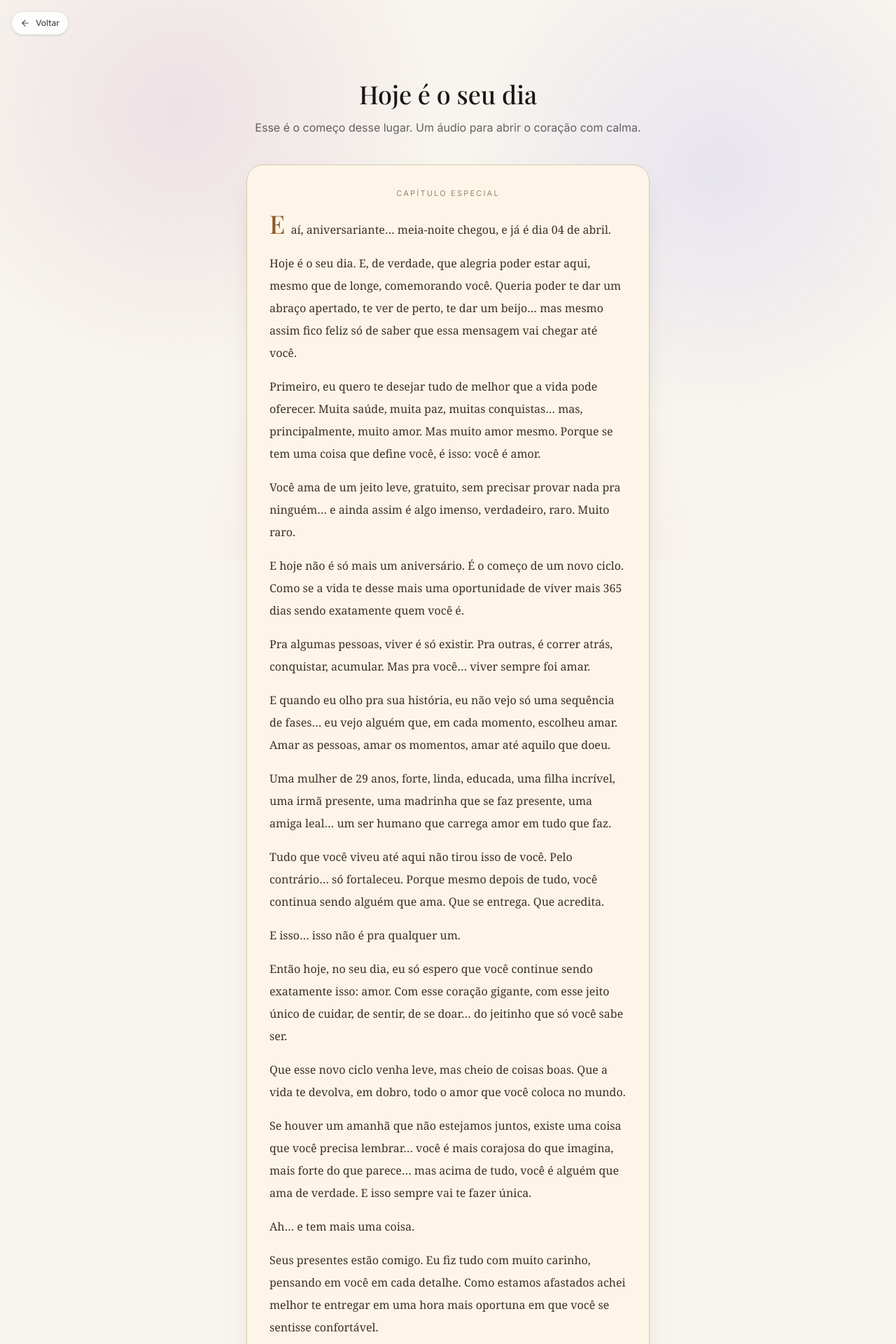
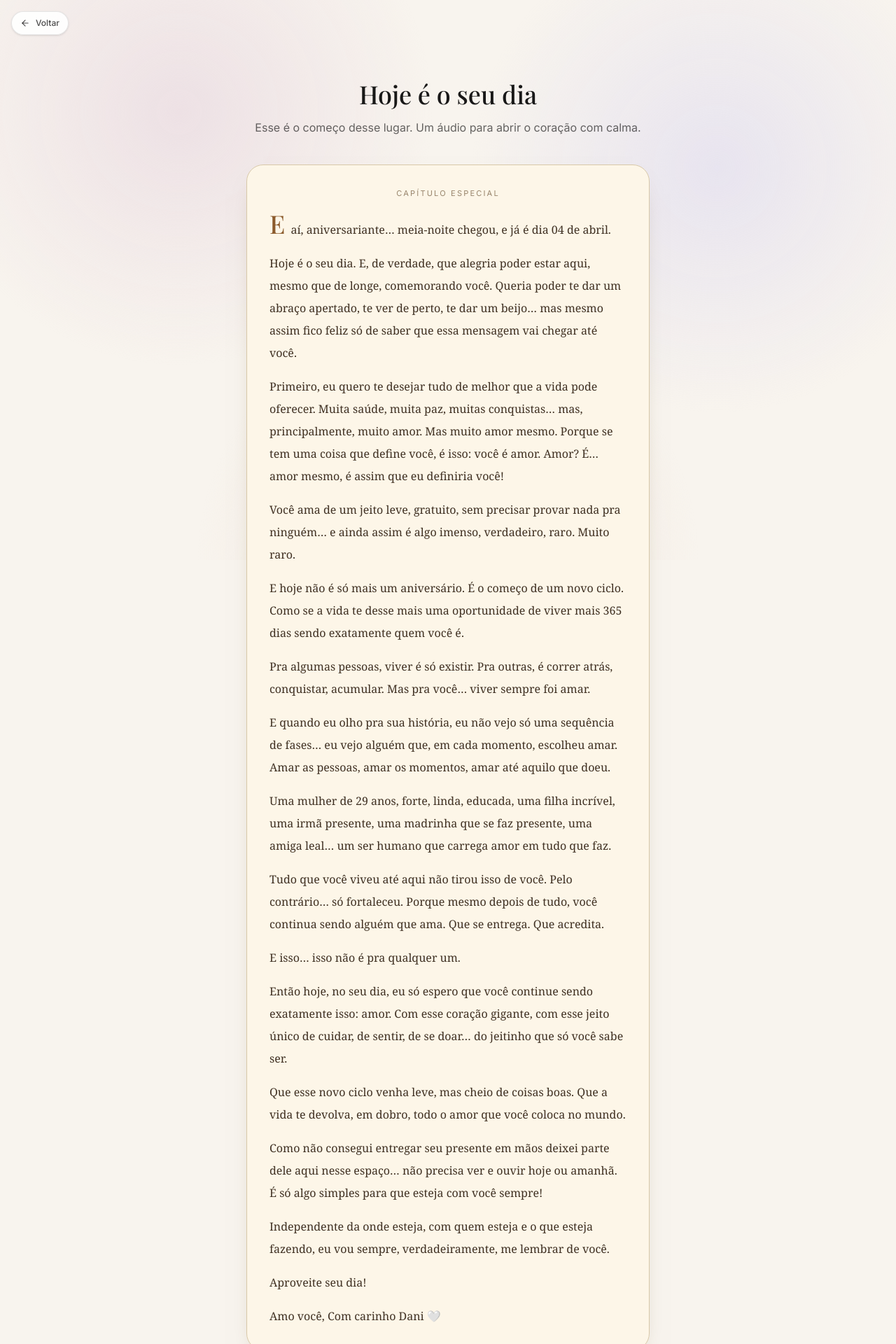
Before and after one commit to danielFrancafatecspLabs/projects-new, a React (Vite) app: page /intro in a window 1280 px wide. Shown: the top 1920 px of the page at 70% size. Built offline with nearby package versions, Linux system fonts and the light colour scheme.

Commit message:
Update intro message text

```diff
--- a/src/pages/IntroAudioScreen.tsx
+++ b/src/pages/IntroAudioScreen.tsx
@@ -8,7 +8,7 @@ const birthdayMessage = `E aí, aniversariante… meia-noite chegou, e já é di
 
 Hoje é o seu dia. E, de verdade, que alegria poder estar aqui, mesmo que de longe, comemorando você. Queria poder te dar um abraço apertado, te ver de perto, te dar um beijo… mas mesmo assim fico feliz só de saber que essa mensagem vai chegar até você.
 
-Primeiro, eu quero te desejar tudo de melhor que a vida pode oferecer. Muita saúde, muita paz, muitas conquistas… mas, principalmente, muito amor. Mas muito amor mesmo. Porque se tem uma coisa que define você, é isso: você é amor.
+Primeiro, eu quero te desejar tudo de melhor que a vida pode oferecer. Muita saúde, muita paz, muitas conquistas… mas, principalmente, muito amor. Mas muito amor mesmo. Porque se tem uma coisa que define você, é isso: você é  amor. Amor? É… amor mesmo, é assim que eu definiria você!
 
 Você ama de um jeito leve, gratuito, sem precisar provar nada pra ninguém… e ainda assim é algo imenso, verdadeiro, raro. Muito raro.
 
@@ -28,15 +28,15 @@ Então hoje, no seu dia, eu só espero que você continue sendo exatamente isso:
 
 Que esse novo ciclo venha leve, mas cheio de coisas boas. Que a vida te devolva, em dobro, todo o amor que você coloca no mundo.
 
-Se houver um amanhã que não estejamos juntos, existe uma coisa que você precisa lembrar… você é mais corajosa do que imagina, mais forte do que parece… mas acima de tudo, você é alguém que ama de verdade. E isso sempre vai te fazer única.
+Como não consegui entregar seu presente em mãos deixei parte dele aqui nesse espaço… não precisa ver e ouvir hoje ou amanhã. É só algo simples para que esteja com você sempre!
 
-Ah… e tem mais uma coisa.
+Independente da onde esteja, com quem esteja e o que esteja fazendo, eu vou sempre, verdadeiramente, me lembrar de você.
 
-Seus presentes estão comigo. Eu fiz tudo com muito carinho, pensando em você em cada detalhe.
-Como estamos afastados achei melhor te entregar em uma hora mais oportuna em que você se sentisse confortável.
+Aproveite seu dia!
 
-Feliz aniversário.
-Aproveita seu dia 🤍`;
+Amo você,
+Com carinho
+Dani 🤍`;
 
 const birthdayParagraphs = birthdayMessage.split("\n\n");
 
```
